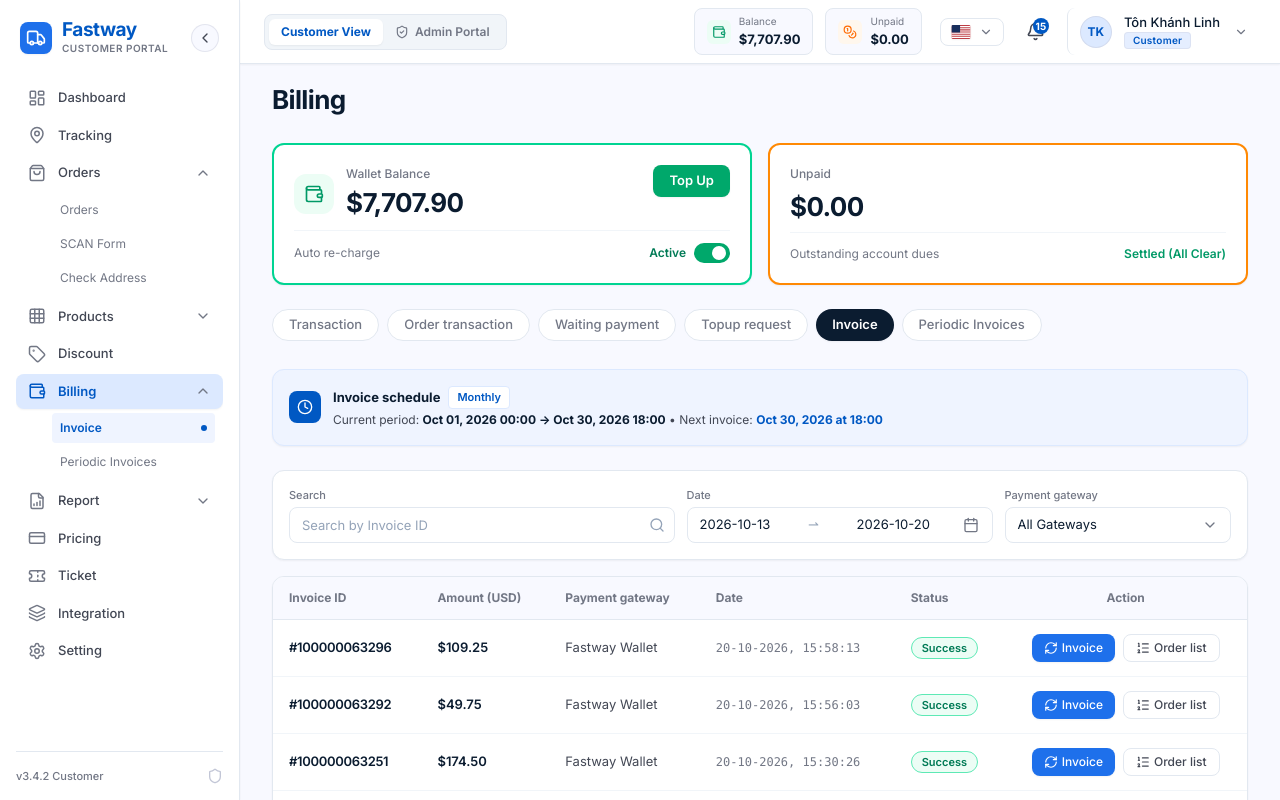
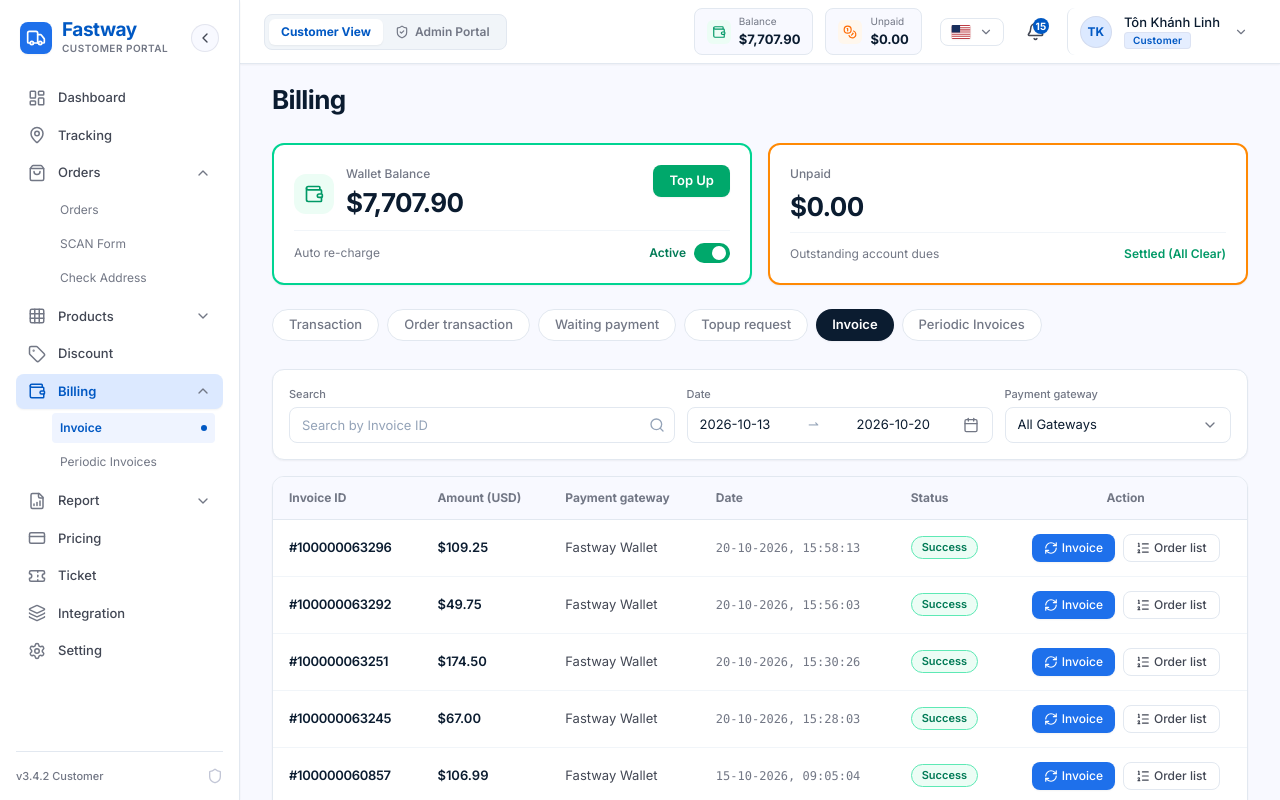
Before and after one commit to linhtk-11/fw_task, a React (Vite) app: page / in a window 1280 px wide. Shown: the top 800 px of the page. Built offline with nearby package versions, Linux system fonts and the light colour scheme.

Commit message:
feat(customer): remove schedule banner from Invoices, add Invoice Schedule Setting button in Periodic Invoices, toggle details by Active status

```diff
--- a/src/components/CustomerBillingView.tsx
+++ b/src/components/CustomerBillingView.tsx
@@ -8,7 +8,7 @@ import {
   ListOrdered,
   ChevronLeft,
   ChevronRight,
-  Clock,
+  Settings,
   Eye,
   Download,
   FileText,
@@ -273,36 +273,32 @@ export const CustomerBillingView: React.FC<CustomerBillingViewProps> = ({
         })}
       </div>
 
-      {/* Invoice Schedule Information Banner */}
-      <div className="bg-[#eff4ff] border border-[#dce9ff] rounded-xl p-4 flex flex-col sm:flex-row sm:items-center justify-between gap-3 shadow-xs">
-        <div className="flex items-start sm:items-center gap-3">
-          <div className="w-8 h-8 rounded-lg bg-[#0058c3] text-white flex items-center justify-center shrink-0">
-            <Clock className="w-4 h-4" />
-          </div>
-          <div>
-            <div className="flex items-center gap-2">
-              <span className="font-bold text-[13px] text-[#0b1c30]">Invoice schedule</span>
-              <span className="px-2 py-0.5 rounded bg-white text-[#0058c3] text-[11px] font-semibold border border-[#dce9ff]">
-                {scheduleSettings.autoGenerate ? scheduleSettings.frequency : 'Manual Generation'}
-              </span>
-            </div>
-            <div className="text-[12px] text-[#424754] mt-0.5">
-              {scheduleSettings.autoGenerate ? (
-                <>
-                  Current period: <strong className="text-[#0b1c30]">{scheduleSettings.currentPeriod}</strong> • Next invoice:{' '}
-                  <strong className="text-[#0058c3]">{scheduleSettings.nextInvoiceDate}</strong>
-                </>
-              ) : (
-                'Automatic periodic invoice consolidation is currently disabled.'
-              )}
-            </div>
-          </div>
-        </div>
-      </div>
-
       {/* VIEW: TAB "Periodic Invoices" */}
       {activeTab === 'Periodic Invoices' && (
         <div className="space-y-4">
+          {/* Header Action Bar with "Invoice Schedule Setting" Button */}
+          <div className="flex flex-col sm:flex-row sm:items-center justify-between gap-3 bg-white border border-[#e2e8f0] rounded-xl p-4 shadow-xs">
+            <div>
+              <h2 className="text-[16px] font-bold text-[#0b1c30]">
+                Periodic Invoices (Lịch sử hóa đơn theo kỳ)
+              </h2>
+              <p className="text-[12px] text-[#727785] mt-0.5">
+                Consolidated billing statements generated by periodic schedule
+              </p>
+            </div>
+            {onNavigateToSettings && (
+              <button
+                type="button"
+                onClick={onNavigateToSettings}
+                className="h-9 px-4 rounded-lg bg-[#0058c3] hover:bg-[#004398] text-white font-semibold text-[13px] flex items-center gap-2 cursor-pointer transition-colors shadow-xs shrink-0 self-start sm:self-auto"
+                title="Go to Invoice Schedule Setting in Account information"
+              >
+                <Settings className="w-4 h-4" />
+                <span>Invoice Schedule Setting</span>
+              </button>
+            )}
+          </div>
+
           {/* Filters Toolbar for Periodic Invoices */}
           <div className="bg-white border border-[#e2e8f0] rounded-xl p-4 shadow-xs grid grid-cols-1 sm:grid-cols-12 gap-3 items-end">
             {/* Search by Invoice ID */}
--- a/src/components/CustomerSettingView.tsx
+++ b/src/components/CustomerSettingView.tsx
@@ -53,12 +53,26 @@ const ACCOUNT_SUB_TABS = [
 
 export const CustomerSettingView: React.FC<CustomerSettingViewProps> = ({
   scheduleSettings,
+  activeTab,
   onSaveSchedule,
   onNavigateToBilling,
   onAddToast,
 }) => {
   // Top navigation sub-tab (Default to 'Setting' matching image_917f6409.png)
   const [activeAccountTab, setActiveAccountTab] = useState<string>('Setting');
+
+  // When navigated with activeTab = 'invoice-setting', ensure Setting tab is active and scroll to section
+  React.useEffect(() => {
+    if (activeTab === 'invoice-setting') {
+      setActiveAccountTab('Setting');
+      setTimeout(() => {
+        const el = document.getElementById('invoice-setting-section');
+        if (el) {
+          el.scrollIntoView({ behavior: 'smooth' });
+        }
+      }, 150);
+    }
+  }, [activeTab]);
 
   // Account Settings (Matching image_917f6409.png)
   const [selectedTimeZone, setSelectedTimeZone] = useState<string>('00:00');
@@ -303,7 +317,7 @@ export const CustomerSettingView: React.FC<CustomerSettingViewProps> = ({
 
       {/* Integrated Section: Invoice Setting / Cài đặt hóa đơn theo kỳ */}
       {/* Spec: "Phần Cho phần Invoice Setting vào màn hình trên" */}
-      <div className="bg-white border border-[#e2e8f0] rounded-xl shadow-xs overflow-hidden">
+      <div id="invoice-setting-section" className="bg-white border border-[#e2e8f0] rounded-xl shadow-xs overflow-hidden scroll-mt-6">
         {/* Card Header with Status Badge */}
         <div className="p-5 border-b border-[#e2e8f0] flex flex-col sm:flex-row sm:items-center justify-between gap-3 bg-[#fafbfc]">
           <div className="flex items-center gap-3">
@@ -320,10 +334,10 @@ export const CustomerSettingView: React.FC<CustomerSettingViewProps> = ({
             </div>
           </div>
 
-          {/* Auto Consolidation Toggle */}
+          {/* Active Toggle */}
           <div className="flex items-center gap-3">
-            <span className="text-[12px] font-medium text-[#727785]">
-              Periodic Consolidation:
+            <span className="text-[13px] font-semibold text-[#0b1c30]">
+              Active:
             </span>
             <span
               className={`px-2.5 py-0.5 rounded-full text-[11px] font-semibold ${
@@ -332,7 +346,7 @@ export const CustomerSettingView: React.FC<CustomerSettingViewProps> = ({
                   : 'bg-slate-100 text-slate-500 border border-slate-200'
               }`}
             >
-              {autoGenerateInvoices ? 'Auto Active' : 'Manual'}
+              {autoGenerateInvoices ? 'Active' : 'Inactive'}
             </span>
             <button
               type="button"
@@ -340,6 +354,7 @@ export const CustomerSettingView: React.FC<CustomerSettingViewProps> = ({
               className={`w-10 h-5.5 rounded-full transition-colors relative cursor-pointer ${
                 autoGenerateInvoices ? 'bg-[#00d084]' : 'bg-slate-300'
               }`}
+              title={autoGenerateInvoices ? 'Deactivate periodic invoices' : 'Activate periodic invoices'}
             >
               <span
                 className={`w-4 h-4 rounded-full bg-white absolute top-0.75 transition-transform ${
@@ -350,7 +365,8 @@ export const CustomerSettingView: React.FC<CustomerSettingViewProps> = ({
           </div>
         </div>
 
-        {/* Card Body */}
+        {/* Card Body: Only shown when Active is enabled */}
+        {autoGenerateInvoices ? (
           <div className="p-6 space-y-6">
             {/* Active Period Overview Banner */}
             <div className="bg-[#f0f7ff] border border-[#d0e5ff] rounded-xl p-4 flex flex-col md:flex-row md:items-center justify-between gap-3">
@@ -504,6 +520,16 @@ export const CustomerSettingView: React.FC<CustomerSettingViewProps> = ({
               </div>
             </div>
           </div>
+        ) : (
+          <div className="p-8 text-center bg-[#fafbfc]">
+            <p className="text-[14px] font-semibold text-[#0b1c30]">
+              Invoice Setting is currently Inactive
+            </p>
+            <p className="text-[12px] text-[#727785] mt-1 max-w-md mx-auto">
+              Switch on <strong className="text-[#0058c3]">Active</strong> above to display and configure billing frequency, execution day/time, starting date, legal entity, and automatic delivery settings.
+            </p>
+          </div>
+        )}
 
         {/* Card Footer */}
         <div className="p-4 bg-[#f8f9ff] border-t border-[#e2e8f0] flex items-center justify-between">
```
Lines whose indentation alone changed are shown as unchanged.
